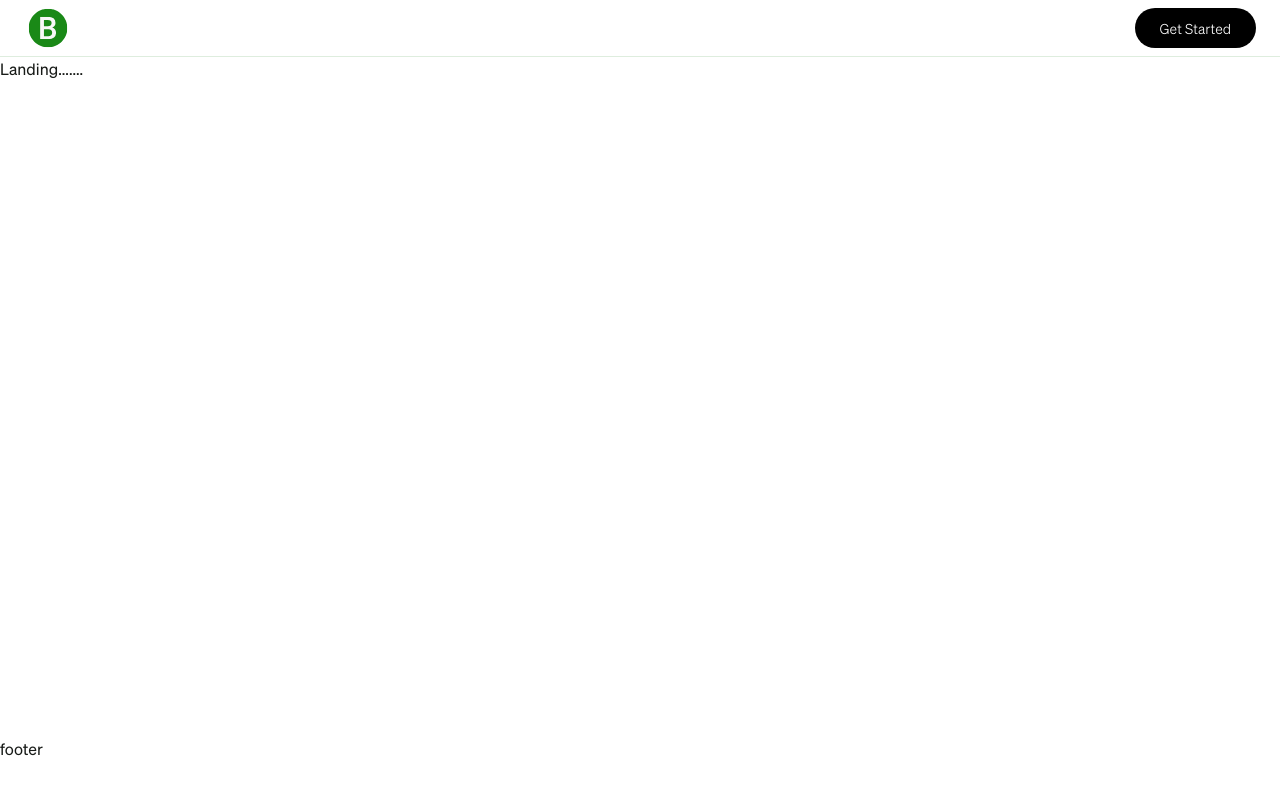
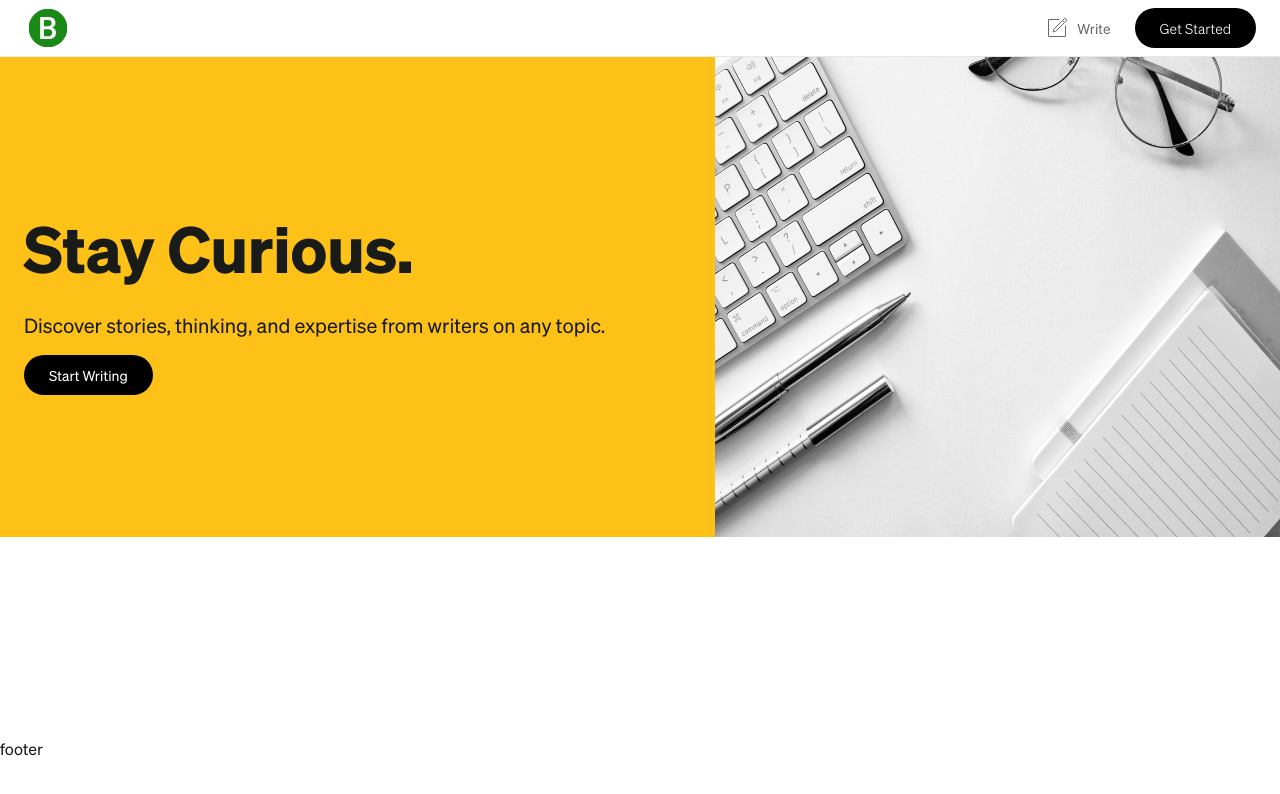
Before and after one commit to jay-n-prajapati/Blog-App, a React (Vite) app in the folder client/: page / in a window 1280 px wide. Shown: the top 794 px of the page. Built offline with nearby package versions, Linux system fonts and the light colour scheme.

Commit message:
[FEAT]:UI for landing page added

```diff
--- a/client/src/components/layout/Navbar/LinkData.jsx
+++ b/client/src/components/layout/Navbar/LinkData.jsx
@@ -1,7 +1,7 @@
-export const publicLinks = [
+export const links = [
   {
-    label: "SIGN IN",
-    slug : '/login',
-    icon: null,
+    label: "Write",
+    slug : '/write',
+    icon: <svg width="24" height="24" viewBox="0 0 24 24" fill="none" aria-label="Write"><path d="M14 4a.5.5 0 0 0 0-1v1zm7 6a.5.5 0 0 0-1 0h1zm-7-7H4v1h10V3zM3 4v16h1V4H3zm1 17h16v-1H4v1zm17-1V10h-1v10h1zm-1 1a1 1 0 0 0 1-1h-1v1zM3 20a1 1 0 0 0 1 1v-1H3zM4 3a1 1 0 0 0-1 1h1V3z" fill="currentColor"></path><path d="M17.5 4.5l-8.46 8.46a.25.25 0 0 0-.06.1l-.82 2.47c-.07.2.12.38.31.31l2.47-.82a.25.25 0 0 0 .1-.06L19.5 6.5m-2-2l2.32-2.32c.1-.1.26-.1.36 0l1.64 1.64c.1.1.1.26 0 .36L19.5 6.5m-2-2l2 2" stroke="currentColor"></path></svg>,
   },
 ];
--- a/client/src/components/layout/Navbar/Links.jsx
+++ b/client/src/components/layout/Navbar/Links.jsx
@@ -3,11 +3,11 @@ import { PropTypes } from "prop-types";
 
 const Links = ({ linkToRender = [], children }) => {
   return (
-    <ul className=" w-full md:w-auto flex flex-col md:flex-row py-4 md:py-0 items-center gap-4">
+    <ul className="w-auto flex items-center gap-4">
       {linkToRender.map((link, idx) => {
         return (
           <li key={idx}>
-            <NavLink className="p-2 flex items-center gap-2 font-sohne-regular text-primary-text text-[14px]">
+            <NavLink to={link.slug} className="p-2 flex items-center gap-2 font-sohne-regular text-primary-text text-[14px]">
               {link?.icon}
               {link.label}
             </NavLink>
--- a/client/src/components/layout/Navbar/index.jsx
+++ b/client/src/components/layout/Navbar/index.jsx
@@ -1,10 +1,11 @@
 import { Avatar, AvatarFallback } from '@/components/ui/avatar';
 import { NavLink, useNavigate } from 'react-router-dom';
 import Links from './Links';
-import { Menu, X } from 'lucide-react';
+// import { Menu, X } from 'lucide-react';
 import { useCallback, useState } from 'react';
 import { Button } from '@/components/ui/button';
 import { useSelector } from 'react-redux';
+import { links } from './LinkData';
 // import { publicLinks } from './LinkData';
 
 
@@ -24,7 +25,7 @@ const Navbar = () => {
 
   return (
     <nav className='sticky top-0 right-0 w-full z-50 bg-white transition-all duration-300 ease-in-out'>
-      <div className='py-1 px-6 flex items-center justify-between border-b border-secondary'>
+      <div className='py-1 px-4 md:px-6  flex items-center justify-between border-b border-secondary'>
         <div className='flex items-center justify-between w-full md:w-auto'>
           <div className='size-[3rem] overflow-hidden'>
             <NavLink to='/'>
@@ -36,7 +37,7 @@ const Navbar = () => {
           </div> */}
         </div>
         <div className={`block w-auto`}>
-          <Links linkToRender={[]}>
+          <Links linkToRender={links}>
             { !isAuth ? (
               <>
                 <Button onClick={() => navigate('/auth')} className='rounded-3xl text-[12px] md:text-sm border border-transparent bg-black font-sohne-light px-6 hover:text-black hover:bg-transparent hover:border hover:border-black'>
--- a/client/src/pages/Home/index.jsx
+++ b/client/src/pages/Home/index.jsx
@@ -1,9 +1,42 @@
+import { Button } from '@/components/ui/button';
+import { useEffect } from 'react';
+import { useSelector } from 'react-redux';
+import { useNavigate } from 'react-router-dom';
+
 const Landing = () => {
+  const { user, admin, subAdmin } = useSelector((state) => state.auth);
+  const navigate = useNavigate();
+
+  useEffect(() => {
+    admin
+      ? navigate('/admin-users')
+      : subAdmin
+      ? navigate('/subAdmin-blogs')
+      : user
+      ? navigate('/home')
+      : null;
+  }, []);
+
   return (
-    <div>
-      Landing.......
+    <div className='h-full w-full bg-slate-300'>
+      <div className='h-[25rem] md:h-[30rem] bg-[#fec117] flex sm:pl-6'>
+        <div className='w-full px-6 md:px-0 md:pr-6 md:w-[55%] flex md:items-start justify-center flex-col gap-4'>
+          <h1 className='font-sohne-semibold font-medium text-[3.5rem] lg:text-[4rem] md:text-[4.5rem]'>Stay Curious.</h1>
+          <p className='text-lg md:text-xl'>
+            Discover stories, thinking, and expertise from writers on any topic.
+          </p>
+          <div>
+            <Button className='rounded-3xl text-[12px] md:text-sm border border-transparent bg-black font-sohne-regular px-6 hover:text-black hover:bg-transparent hover:border hover:border-black'>
+              Start Writing
+            </Button>
+          </div>
+        </div>
+        <div className='h-full w-[45%]  hidden md:block'>
+          <img src='/images/blogify-landing-img.jpg' alt='landing-img' className='h-full w-full grayscale' />
+        </div>
+      </div>
     </div>
-  )
-}
+  );
+};
 
-export default Landing
+export default Landing;
--- /dev/null
+++ b/client/src/pages/Write/index.jsx
@@ -0,0 +1,10 @@
+
+const Write = () => {
+  return (
+    <div>
+      write ....
+    </div>
+  )
+}
+
+export default Write
--- a/client/src/routes/index.jsx
+++ b/client/src/routes/index.jsx
@@ -12,6 +12,7 @@ const SubAdminHome = React.lazy(() => import('@/pages/Home/SubAdminHome/index.js
 const Auth = React.lazy(() => import('@/pages/Authantication/index.jsx'));
 const Layout = React.lazy(() => import('../components/layout/Layout.jsx'));
 const ErrorPage = React.lazy(() => import('../pages/ErrorPage/index.jsx'));
+const Write = React.lazy(() => import('@/pages/Write/index.jsx'));
 
 export const Router = () => {
   const { user, subAdmin, admin } = useSelector((state) => state.auth);
@@ -35,6 +36,10 @@ export const Router = () => {
               path: 'home',
               element: <UserHome />,
             },
+            {
+              path: 'write',
+              element: <Write />,
+            },
           ],
         },
         {
@@ -44,6 +49,10 @@ export const Router = () => {
               path: 'admin-users',
               element: <AdminHome />,
             },
+            {
+              path: 'write',
+              element: <Write />,
+            },
           ],
         },
         {
@@ -52,6 +61,10 @@ export const Router = () => {
             {
               path: 'subAdmin-blogs',
               element: <SubAdminHome />,
+            },
+            {
+              path: 'write',
+              element: <Write />,
             },
           ],
         },
```
Also changed, not shown: client/public/images/blogify-landing-img.jpg (added), 1 other file (tests, documents, lock files or other folders).
